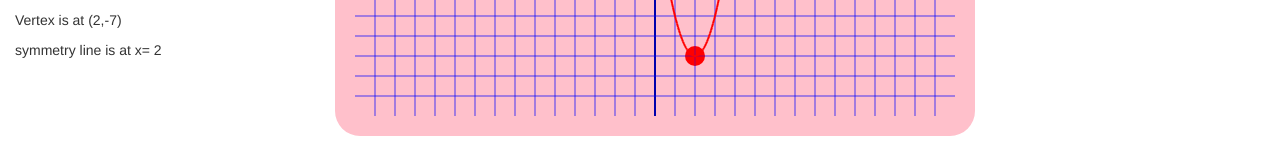
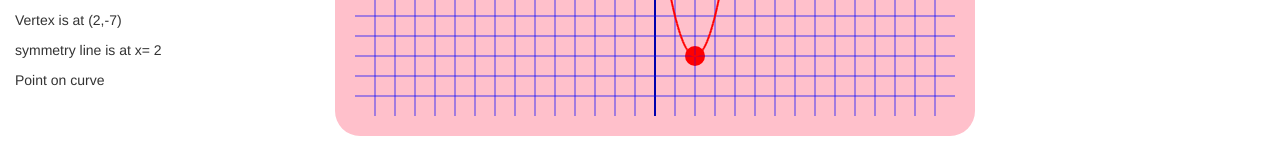
Before and after one commit to Nejat-Ali1/quadGrapher2018, a plain HTML site: page index.html in a window 1280 px wide. Shown: the part 380-540 px from the top of the page. Drawn offline with nearby package versions, Linux system fonts and the light colour scheme.

Commit message:
2/27/2018 PART 2
LAST ONE!

```diff
--- a/index.html
+++ b/index.html
@@ -92,6 +92,7 @@
         <p id= "cp">corresponding pointat (?,?) </p>
         <p id= "vertex">vertext is at (0,0) </p>
         <p id= "sym">symmetry line is at x=? </p>
+         <p id= "point">Point on curve </p>
       </div>
     </div>
     <div class="col-sm-8 text-left">
```
